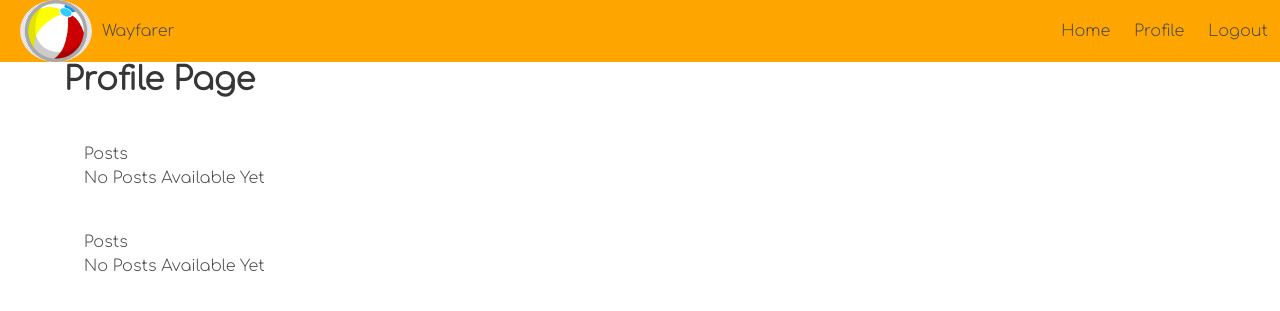
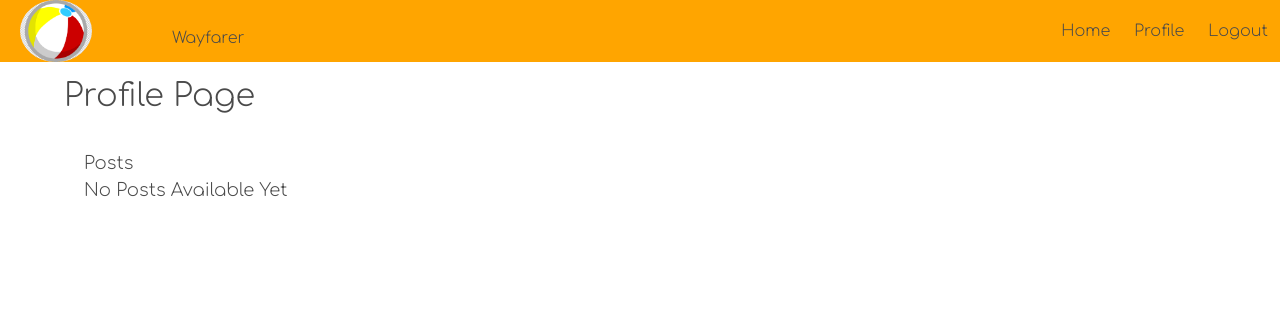
Before and after one commit to joshdaos/Wayfarer, a Django app: page /profile/ in a window 1280 px wide. Shown: the top 311 px of the page. Run offline with Django 3.2, Linux system fonts and the light colour scheme; the visitor is signed in with stand-in values (Sample User, id 1); some libraries are stand-ins or nearby versions.

Commit message:
updating branch

```diff
--- a/main_app/static/styles/main.css
+++ b/main_app/static/styles/main.css
@@ -1,4 +1,3 @@
-
 @import url('https://fonts.googleapis.com/css2?family=Comfortaa:wght@300&display=swap');
 body {
     font-family: 'Comfortaa', cursive;
@@ -29,19 +28,43 @@ body {
     margin: 0 10px 0 10px;
 }
 
+.navbar-end {
+    margin-left: 700px;
+    }
+
+.webtitle {
+        margin-top: 14px;
+        margin-left: 70px;
+    }
+
 .topic_container {
     display: flex;
     justify-content: space-evenly;
     align-content: space-between;
     flex-direction: row;
     height: 100px;
-    /* margin: 0 125px 0 125px; */
+    margin: 0 125px 0 125px;
+    margin-top: -10px;
 }
+.wayfarer-intro {
+    display: flex;
+    justify-content: center;
+    align-content: center;
+}
+.topic {
+    display: flex;
+    justify-content: center;
+    margin-top: 15px;
+    margin-left: -210px;
+}
+.home-page-images {
+    display: flex;
+    margin-top: 50px;
+    }
 .topic_p {
     color: #000000;
     width: 250px;
     font-size: small;
-
     margin-top: 20px;
 }
 
@@ -63,17 +86,16 @@ body {
 
 .posts {
     padding: 20px;
+    margin-top: 10px;
+    font-size: large;
+    }
 
-
-}
-
-.field{
-    top: 50%;
-    left:50%;
+.item {
+    height: 200px;
+    width: 400px;
 }
 .navbar {
 background-color: orange;
-
 }
 
 .profile_title {
--- a/main_app/templates/profile_list.html
+++ b/main_app/templates/profile_list.html
@@ -1,23 +1,7 @@
 {% extends 'base.html' %}
 {% block content %}
-<h1 class="title">Profile Page</h1>
-<div class="posts">
-    <h3>Posts</h3>
-    {% if Posts %}
-    Title: {{posts.title}}
-    {% endif %}
-    {% for post in profile.posts.all %}
-    <div>
-        <ul>
-            <li>{{forloop.counter}}</li>
-            <li><b>{{post.title}}</b></li>
-        </ul>
-        <!-- <a class="button is-dark" href="{% url 'profile_detail' %}">See Post!</a> -->
-    </div>
-    {% empty %}
-    <h3>No Posts Available Yet</h3>
-    {% endfor %}
-</div>
+<h1 class="profile_title">Profile Page</h1>
+<div class="profile_container">
     <div class="gallery">
         {% for profile in profiles %}
         <a href="">
--- a/main_app/views.py
+++ b/main_app/views.py
@@ -31,6 +31,8 @@ class UserProfileList(TemplateView):
         context["profiles"] = UserProfile.objects.all()
         return context
 
+
+
 class PostsList(TemplateView):
     template_name = "profile_list.html"
     def get_context_data(self, **kwargs):
```
Lines whose indentation alone changed are shown as unchanged.
